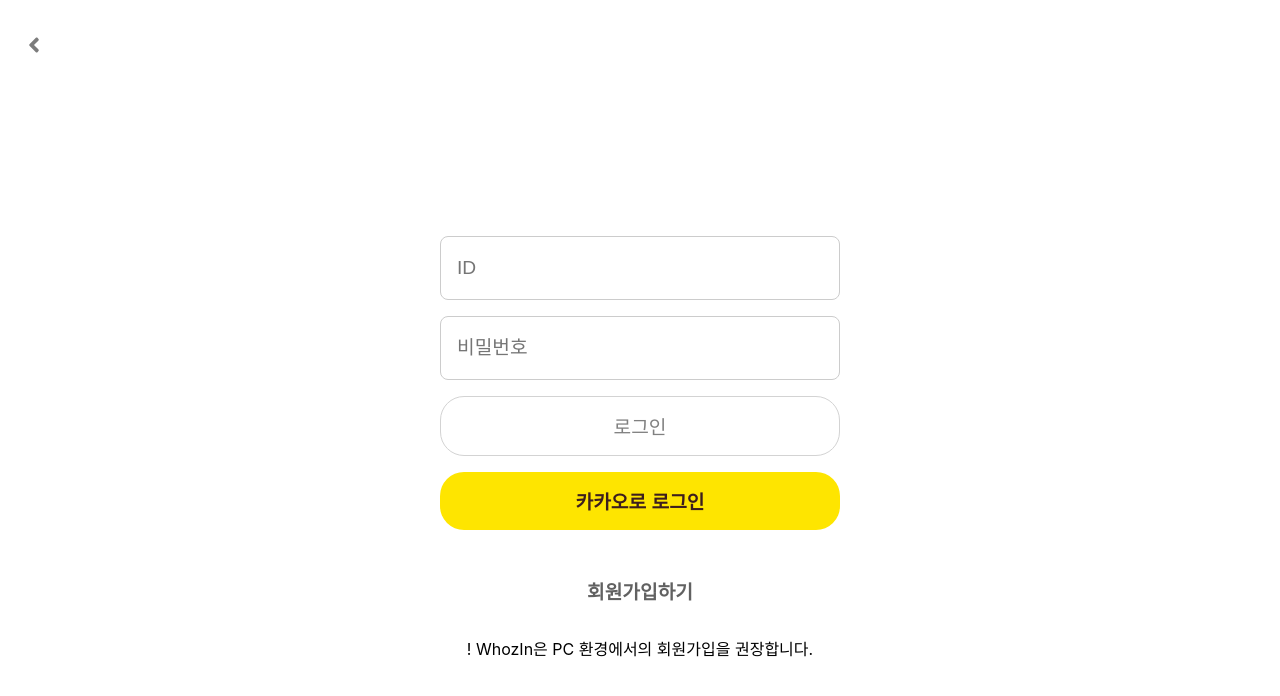
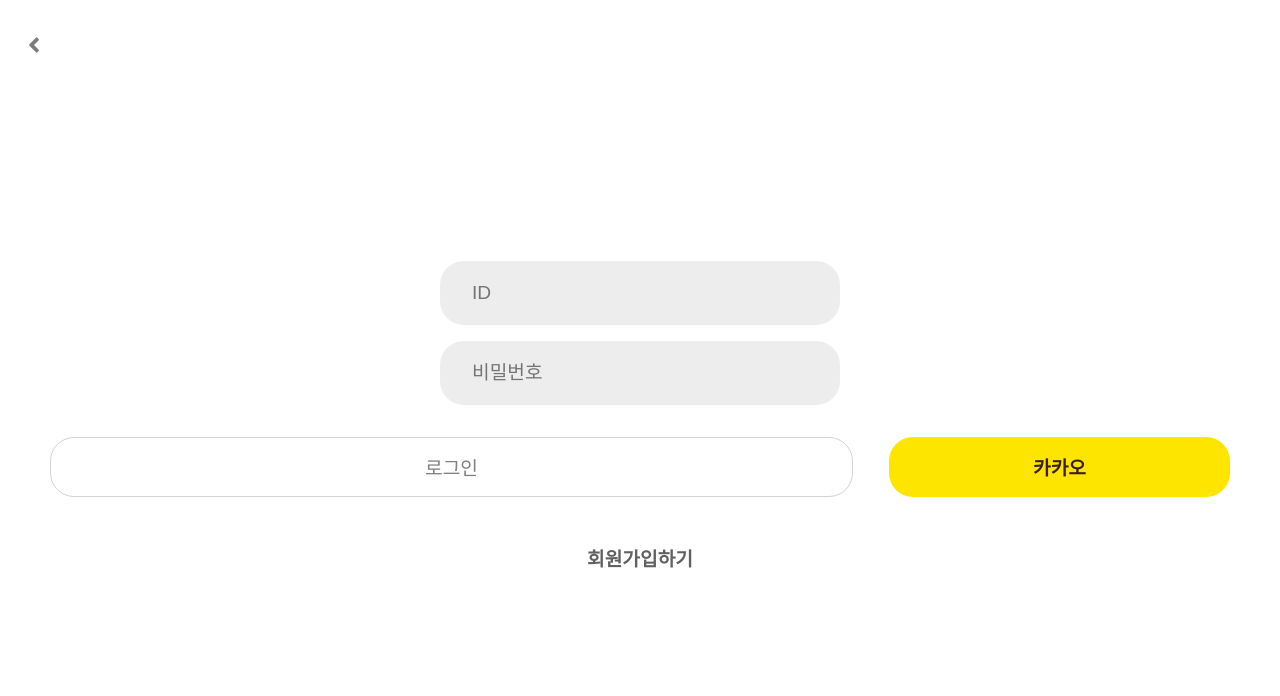
Before and after one commit to JNU-econovation/Whoz-in-FE, a React (Create React App) app: page /login in a window 1280 px wide. Shown: the top 696 px of the page. Built offline with nearby package versions, Linux system fonts and the light colour scheme.

Commit message:
design: auth 페이지 레이아웃 수정

```diff
--- a/public/index.html
+++ b/public/index.html
@@ -7,7 +7,7 @@
         <meta name="apple-mobile-web-app-capable" content="yes"></meta>
         <meta name="apple-mobile-web-app-status-bar-style" content="transparent"></meta>
 
-        <meta name="theme-color" content="#000000" />
+        <meta name="theme-color" content="none" />
         <meta name="description" content="WhozIn - 에코노 동방 현황을 확인해요." />
 
         <!-- Favicon 설정 -->
--- a/src/components/GenerationSelect.jsx
+++ b/src/components/GenerationSelect.jsx
@@ -3,11 +3,13 @@ import styled from "styled-components";
 
 export const StyledSelect = styled.select`
     height: 4rem;
-    border: 1px solid #ccc;
+    border: none;
+    background-color: #ededed;
+    color:#a3a3a3;
     margin-bottom: 1rem;
     padding-left: 1rem;
     padding-right: 1rem;
-    border-radius: 0.5rem;
+    border-radius: 1.5rem;
     font-size: 1.2rem;
     width: 100%;
     max-width: 25rem;
--- a/src/components/StyledComponents/AuthStyles.jsx
+++ b/src/components/StyledComponents/AuthStyles.jsx
@@ -8,7 +8,7 @@ export const Container = styled.div`
     justify-content: center;
     align-items: center;    // 이거 추가했더니 버튼 넓이가 글자수 넓이 만큼 줄었다. 왜지?
     padding: 2rem;
-    padding-top: 8rem;
+    padding-top: 6rem;
     background-color: #fff;
     height: 100vh;
     box-sizing: border-box;
@@ -16,10 +16,12 @@ export const Container = styled.div`
 
 export const Input = styled.input`
     height: 4rem;
-    border: 1px solid #ccc;
+    border: none;
+    background-color: #ededed;
+    color:#ccc;
     margin-bottom: 1rem;
-    padding-left: 1rem;
-    border-radius: 0.5rem;
+    padding-left: 2rem;
+    border-radius: 1.5rem;
     font-size: 1.2rem;
     width: 100%;
     max-width: 25rem;
@@ -34,8 +36,7 @@ export const Button = styled.button`
     border-radius: 1.5rem;
     cursor: pointer;
     font-size: 1.2rem;
-    width: 100%;    // 대신 여기서 넓이를 지정해주는구나
-    max-width: 25rem;
+    width: 66%;    // 일반 로그인 버튼 너비 설정
     margin-bottom: 1rem;
 
     &:hover {
@@ -50,7 +51,7 @@ export const KakaoButton = styled(Button)`
     color: #3c1e1e;
     font-weight: bold;
     border: none;
-
+    width: 28%;    // 카카오 로그인 버튼 너비 설정
     &:hover {
         background-color: #3c1e1e;
         color: #fee500;
--- a/src/pages/login.jsx
+++ b/src/pages/login.jsx
@@ -1,7 +1,15 @@
 import React, { useState } from "react"
 import { useNavigate } from "react-router-dom"
 import { Container, Input, Button, KakaoButton, JoinButton } from "../components/StyledComponents/AuthStyles"
+import styled from "styled-components"
 
+const LoginButtonContainer = styled.div`
+    display: flex;
+    justify-content: space-around;
+    width: 100%;
+    margin-top: 1rem;
+
+`
 const Login = () => {
     const [loginid, setloginid] = useState("")
     const [password, setPassword] = useState("")
@@ -35,12 +43,11 @@ const Login = () => {
                 value={password}
                 onChange={(e) => setPassword(e.target.value)}
             />
-            <Button onClick={handleLogin}>로그인</Button>
-
-            <KakaoButton onClick={handleKakaoLogin}>카카오로 로그인</KakaoButton>
-
+            <LoginButtonContainer>
+                <Button onClick={handleLogin}>로그인</Button>
+                <KakaoButton onClick={handleKakaoLogin}>카카오</KakaoButton>
+            </LoginButtonContainer>
             <JoinButton onClick={handleJoinClick}>회원가입하기</JoinButton>
-            <div>! WhozIn은 PC 환경에서의 회원가입을 권장합니다.</div>
         </Container>
     )
 }
```
